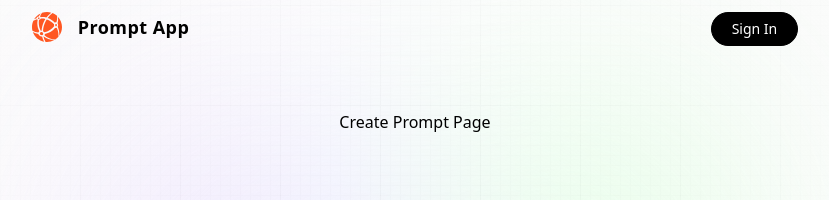
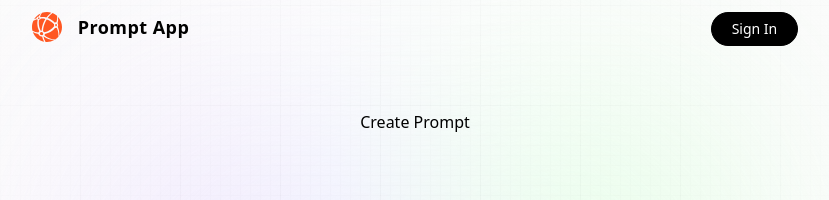
Before and after one commit to Em-myy/prompt-app, a Next.js app: page /create-prompt in a window 1280 px wide. Shown: the top 200 px of the page, without its empty margins (225-1054 px from the left). Built offline with nearby package versions, Linux system fonts and the light colour scheme; no server answers.

Commit message:
Update prompt text on CreatePrompt page

```diff
--- a/app/(main)/create-prompt/page.tsx
+++ b/app/(main)/create-prompt/page.tsx
@@ -1,5 +1,5 @@
 const CreatePrompt = () => {
-  return <div>Create Prompt Page</div>;
+  return <div>Create Prompt</div>;
 };
 
 export default CreatePrompt;
```
